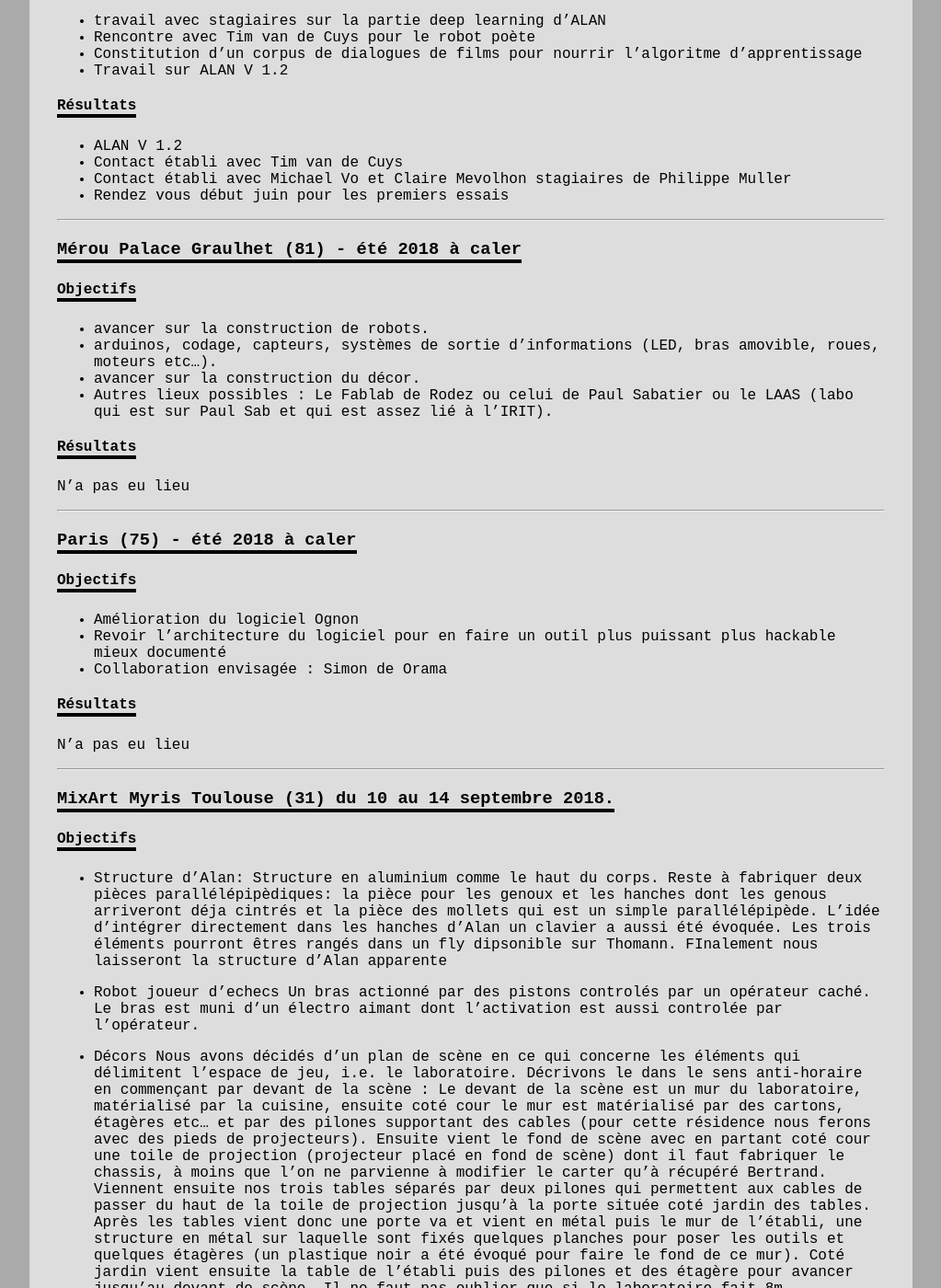
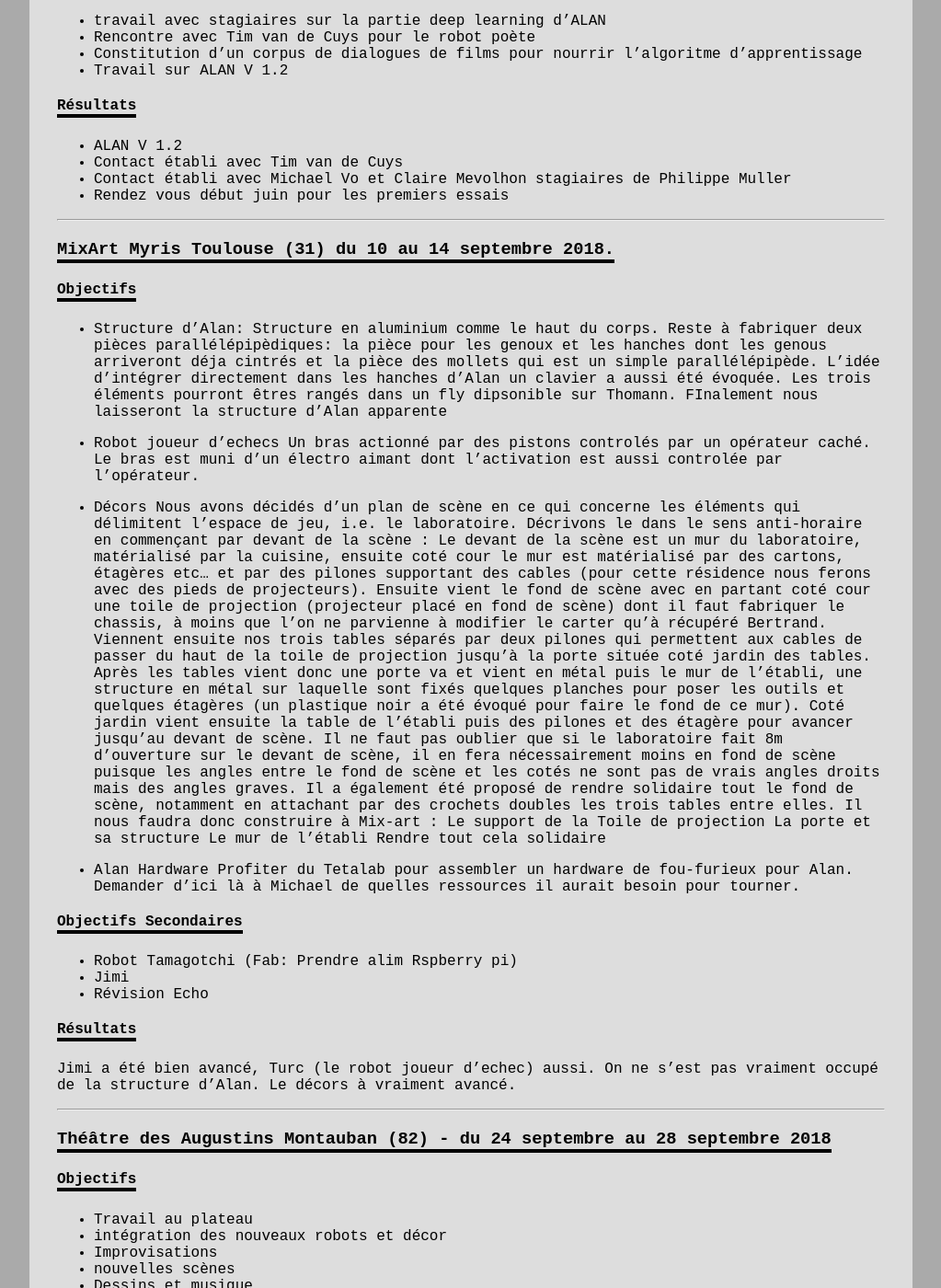
Before and after one commit to LeonLenclos/turing-test, a Jekyll site: the page built from contenu/organisation/residences.md, in a window 1280 px wide and 1400 px high, scrolled down 3084 px. Shown: the whole window at 92% size, without its empty margins (128-1151 px from the left). Built offline with Jekyll 4.4.1, drawn with Linux system fonts in a browser that asks for light colours; nearby versions of some CDN libraries; our own code applies the rules of GitHub Pages for plain Markdown files; a script that is not in the unit is left out; the repository's description, which GitHub fills in, is left out; some of the changed text lies outside the part shown.

Commit message:
update résidence

```diff
--- a/contenu/organisation/residences.md
+++ b/contenu/organisation/residences.md
@@ -151,35 +151,6 @@ Premier temps long de travail sur Alan
 
 ----------------------------------------------------------
 
-### Mérou Palace Graulhet (81) - été 2018 à caler
-
-#### Objectifs
-
-- avancer sur la construction de robots.
-- arduinos, codage, capteurs, systèmes de sortie d'informations (LED, bras amovible, roues, moteurs etc...).
-- avancer sur la construction du décor.
-- Autres lieux possibles : Le Fablab de Rodez ou celui de Paul Sabatier ou le LAAS (labo qui est sur Paul Sab et qui est assez lié à l'IRIT).
-
-#### Résultats
-
-N'a pas eu lieu
-
-----------------------------------------------------------
-
-### Paris (75) - été 2018 à caler
-
-#### Objectifs
-
-- Amélioration du logiciel Ognon
-- Revoir l'architecture du logiciel pour en faire un outil plus puissant plus hackable mieux documenté
-- Collaboration envisagée : Simon de Orama
-
-#### Résultats
-
-N'a pas eu lieu
-
-----------------------------------------------------------
-
 ### MixArt Myris Toulouse (31) du 10 au 14 septembre 2018.
 
 #### Objectifs
```
Also changed, not shown: other parts of contenu/organisation/residences.md (+8 -8 lines).
